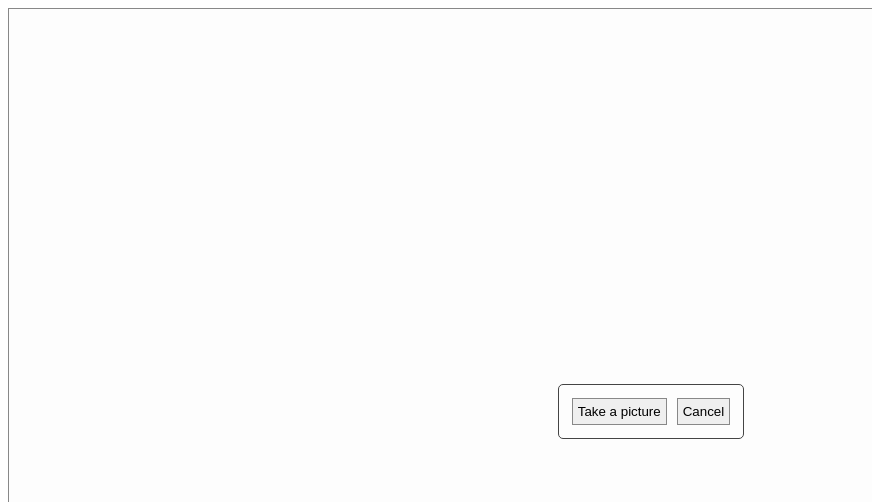
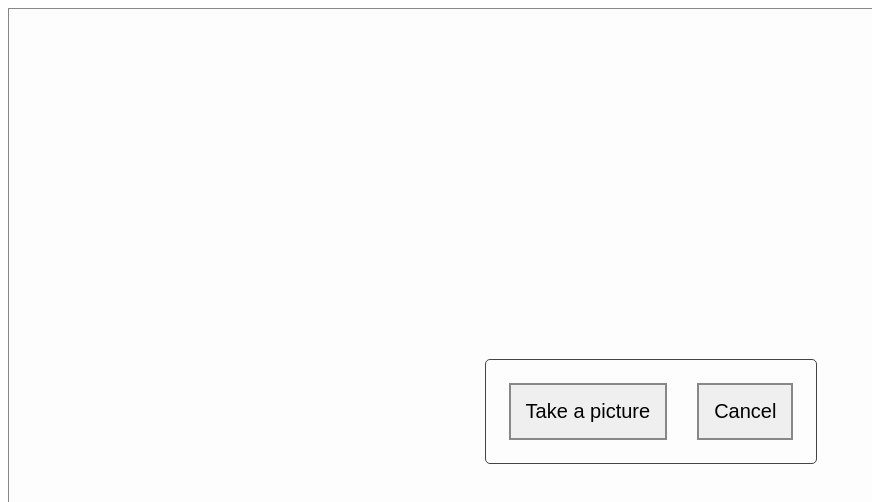
Before and after one commit to sheltonanton/sheltonanton.github.io, a plain HTML site: page index.html in a window 1280 px wide. Shown: the top 502 px of the page, without its empty margins (0-872 px from the left). Drawn offline with nearby package versions, Linux system fonts and the light colour scheme.

Commit message:
Update index.html

```diff
--- a/index.html
+++ b/index.html
@@ -14,12 +14,13 @@
 	  justify-content: center;
 	}
 	button {
-		border: 1px solid #888;
-		padding: 5px;
-		margin: 5px;
+		border: 2px solid #888;
+		padding: 15px;
+		margin: 15px;
+		font-size: 20px;
 	}
 	button:hover {
-		border: 1px solid black;
+		border: 2px solid black;
 	}
 	.wrapper {
 		padding: 8px;
@@ -52,7 +53,7 @@
 
                 reader.onload = function (e) {
                     $('#blah').attr('src', e.target.result);
-					$('#blah').attr('width', '500px');
+					$('#blah').attr('width', '1000px');
                 }
                 reader.readAsDataURL(input.files[0]);
             }
```
